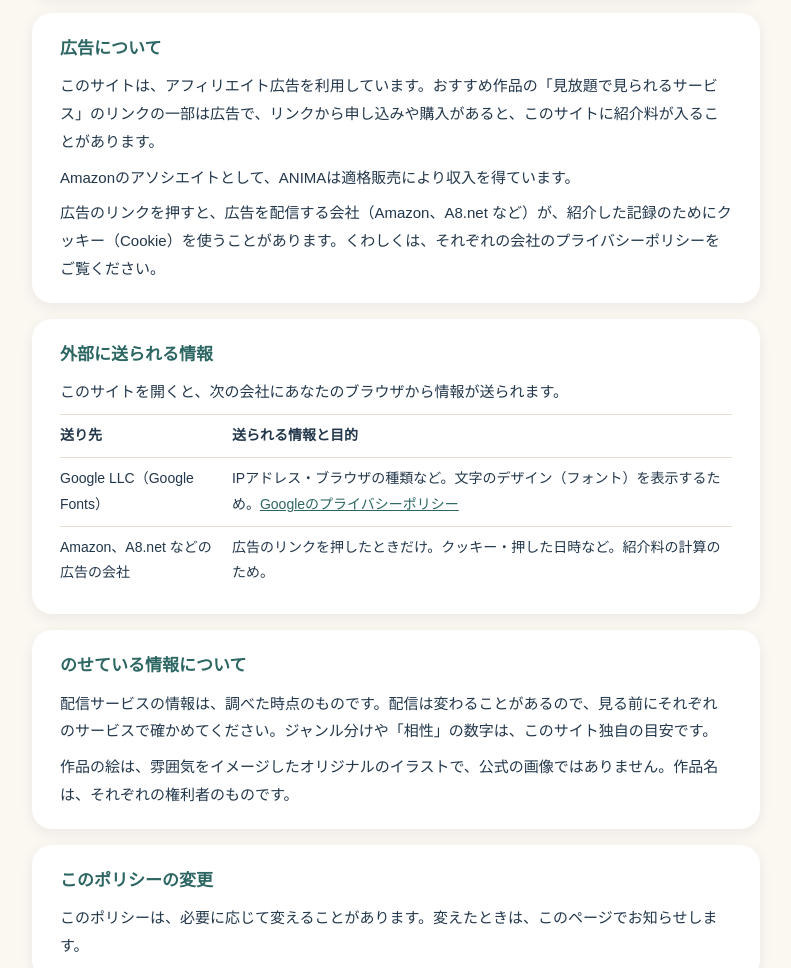
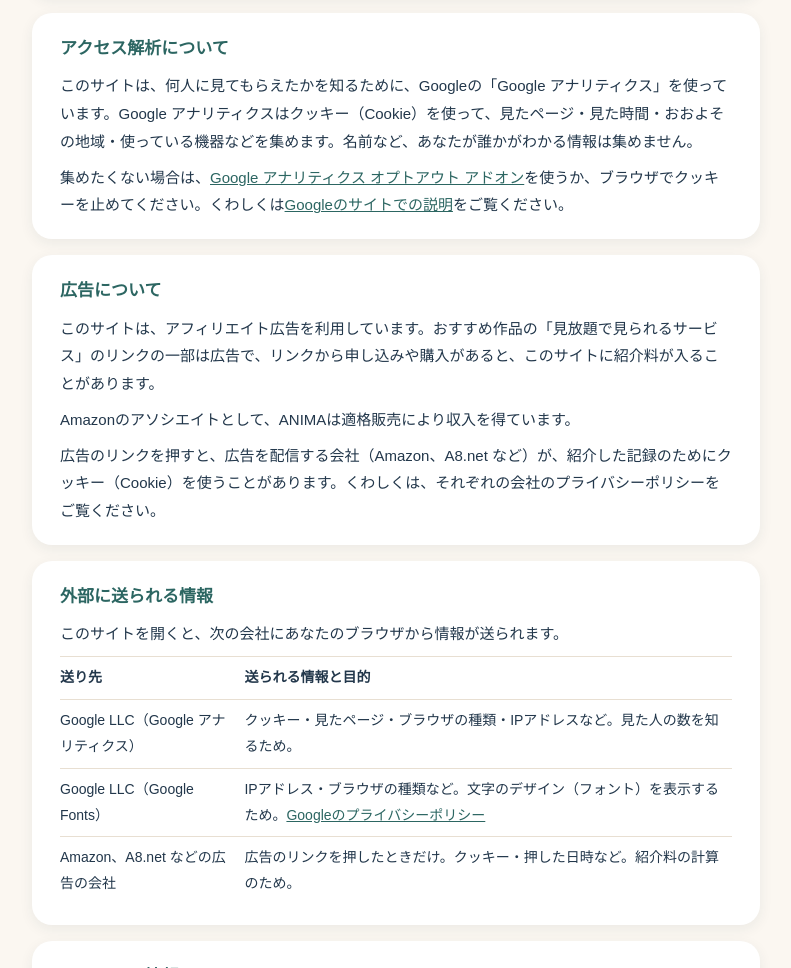
Before and after one commit to anima-shindan/anima-shindan.github.io, a plain HTML site: page privacy.html in a window 1280 px wide. Shown: the part 517-1485 px from the top of the page, without its empty margins (244-1035 px from the left). Drawn offline with Linux system fonts and the light colour scheme; a web font is replaced by a local one.

Commit message:
Google アナリティクスを入れる（プライバシーポリシーにも追記）
Co-Authored-By: Claude Opus 5.5 <noreply@anthropic.com>

```diff
--- a/privacy.html
+++ b/privacy.html
@@ -8,7 +8,8 @@
 <link rel="canonical" href="https://anima-shindan.github.io/privacy.html">
 <link rel="icon" href="favicon.svg" type="image/svg+xml">
 <meta name="theme-color" content="#FBF7F1">
-
+<script async src="https://www.googletagmanager.com/gtag/js?id=G-QGVQV63KK6"></script>
+<script>window.dataLayer=window.dataLayer||[];function gtag(){dataLayer.push(arguments);}gtag('js',new Date());gtag('config','G-QGVQV63KK6');</script>
 <link rel="preconnect" href="https://fonts.googleapis.com">
 <link rel="preconnect" href="https://fonts.gstatic.com" crossorigin>
 <link rel="stylesheet" href="https://fonts.googleapis.com/css2?family=M+PLUS+Rounded+1c:wght@800&family=Zen+Maru+Gothic:wght@500;700&display=swap">
@@ -51,6 +52,12 @@ th{font-weight:700;white-space:nowrap}
   </section>
 
   <section>
+    <h2>アクセス解析について</h2>
+    <p>このサイトは、何人に見てもらえたかを知るために、Googleの「Google アナリティクス」を使っています。Google アナリティクスはクッキー（Cookie）を使って、見たページ・見た時間・おおよその地域・使っている機器などを集めます。名前など、あなたが誰かがわかる情報は集めません。</p>
+    <p>集めたくない場合は、<a href="https://tools.google.com/dlpage/gaoptout?hl=ja" target="_blank" rel="noopener">Google アナリティクス オプトアウト アドオン</a>を使うか、ブラウザでクッキーを止めてください。くわしくは<a href="https://policies.google.com/technologies/partner-sites?hl=ja" target="_blank" rel="noopener">Googleのサイトでの説明</a>をご覧ください。</p>
+  </section>
+
+  <section>
     <h2>広告について</h2>
     <p>このサイトは、アフィリエイト広告を利用しています。おすすめ作品の「見放題で見られるサービス」のリンクの一部は広告で、リンクから申し込みや購入があると、このサイトに紹介料が入ることがあります。</p>
     <p>Amazonのアソシエイトとして、ANIMAは適格販売により収入を得ています。</p>
@@ -62,7 +69,7 @@ th{font-weight:700;white-space:nowrap}
     <p>このサイトを開くと、次の会社にあなたのブラウザから情報が送られます。</p>
     <table>
       <tr><th>送り先</th><th>送られる情報と目的</th></tr>
-
+      <tr><td>Google LLC（Google アナリティクス）</td><td>クッキー・見たページ・ブラウザの種類・IPアドレスなど。見た人の数を知るため。</td></tr>
       <tr><td>Google LLC（Google Fonts）</td><td>IPアドレス・ブラウザの種類など。文字のデザイン（フォント）を表示するため。<a href="https://policies.google.com/privacy?hl=ja" target="_blank" rel="noopener">Googleのプライバシーポリシー</a></td></tr>
       <tr><td>Amazon、A8.net などの広告の会社</td><td>広告のリンクを押したときだけ。クッキー・押した日時など。紹介料の計算のため。</td></tr>
     </table>
```
Also changed, not shown: index.html (+2 -1 lines).
